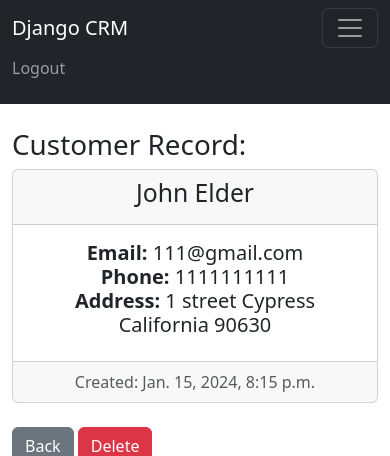
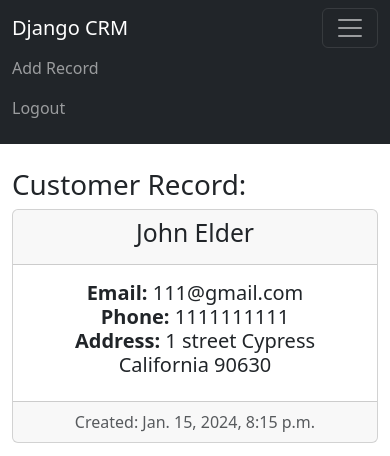
Before and after one commit to rrvillareal23/Django-CRM, a Django app: page /record/1 in a window 390 px wide, after a click that opens the changed part. Shown: the top 456 px of the page. Run offline with Django 4.2, Linux system fonts and the light colour scheme; a user stored in the database is signed in; data comes from the database, SQL or seed files in the repository; both versions use the stored data as it was after the commit.

Commit message:
Allowed user to add record when signed in

```diff
--- a/website/templates/navbar.html
+++ b/website/templates/navbar.html
@@ -7,11 +7,16 @@
       <div class="collapse navbar-collapse" id="navbarSupportedContent">
         <ul class="navbar-nav me-auto mb-2 mb-lg-0">
 
-          {% if  user.is_authenticated%}
+          {% if  user.is_authenticated %}
+
+            <li class="nav-item">
+              <a class="nav-link" href="{% url 'add_record' %}">Add Record</a>
+            </li>
 
             <li class="nav-item">
               <a class="nav-link" href="{% url 'logout' %}">Logout</a>
             </li>
+
           {% else %}
             <li class="nav-item">
               <a class="nav-link" href="{% url 'home' %}">Login</a>
--- a/website/urls.py
+++ b/website/urls.py
@@ -7,6 +7,7 @@ urlpatterns = [
     path("register/", views.register_user, name='register'),
     path("record/<int:pk>", views.customer_record, name='record'),
     path("delete_record/<int:pk>", views.delete_record, name='delete_record'),
+    path("add_record/", views.add_record, name='add_record'),
 
 
 ]
--- a/website/views.py
+++ b/website/views.py
@@ -1,7 +1,7 @@
 from django.shortcuts import render, redirect
 from django.contrib.auth import authenticate, login, logout
 from django.contrib import messages
-from .forms import SignUpForm
+from .forms import SignUpForm, AddRecordForm
 from .models import Record
 
 #login info
@@ -73,3 +73,16 @@ def delete_record(request, pk):
     else:
         messages.success(request, "You must be logged in to Delete a Record!")
         return redirect('home')
+
+def add_record(request):
+    form = AddRecordForm(request.POST or None)
+    if request.user.is_authenticated:
+        if request.method == "POST":
+            if form.is_valid():
+                add_record = form.save()
+                messages.success(request, "Record Added...")
+                return redirect('home')
+
+        return render(request, 'add_record.html', {'form':form})
+    else:
+        messages.success(request, "You must be logged into add record!")
```
Also changed, not shown: website/forms.py (+15 -0 lines), website/templates/add_record.html (added, +20 -0 lines), db.sqlite3.
